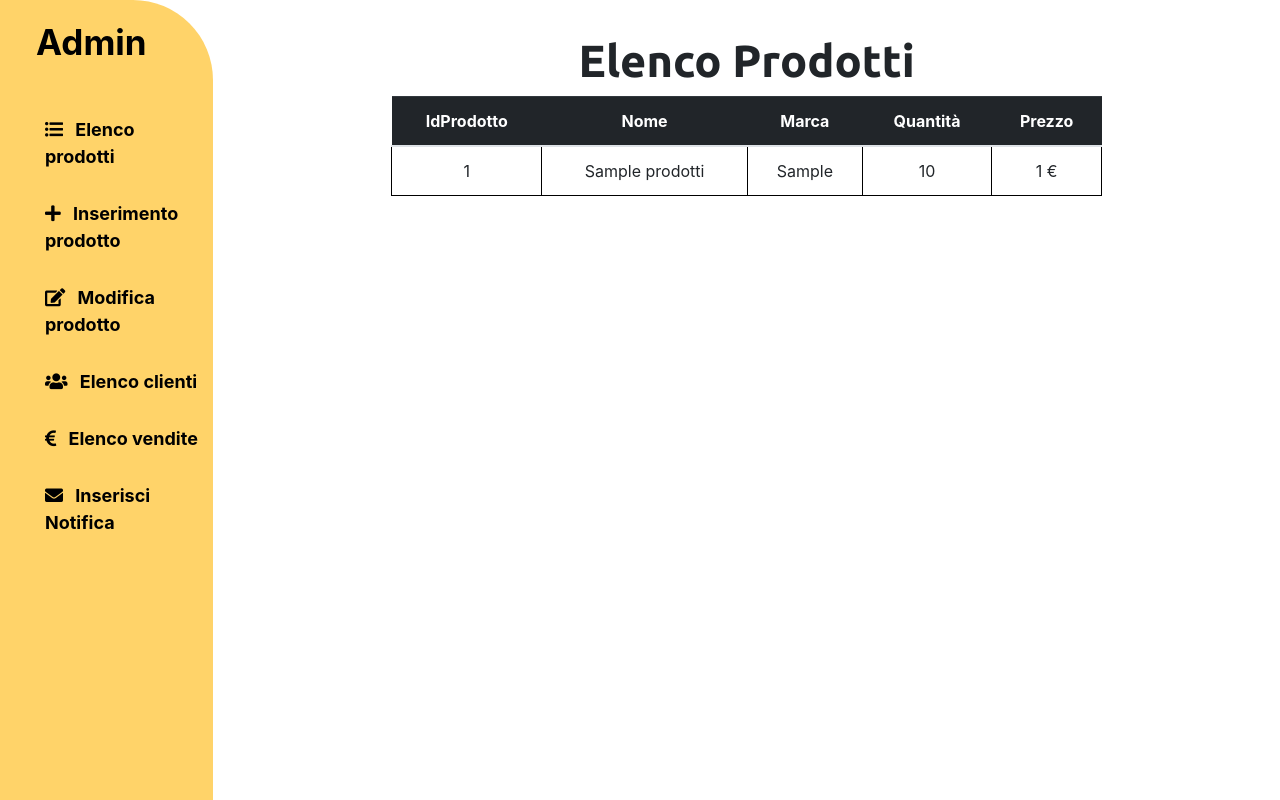
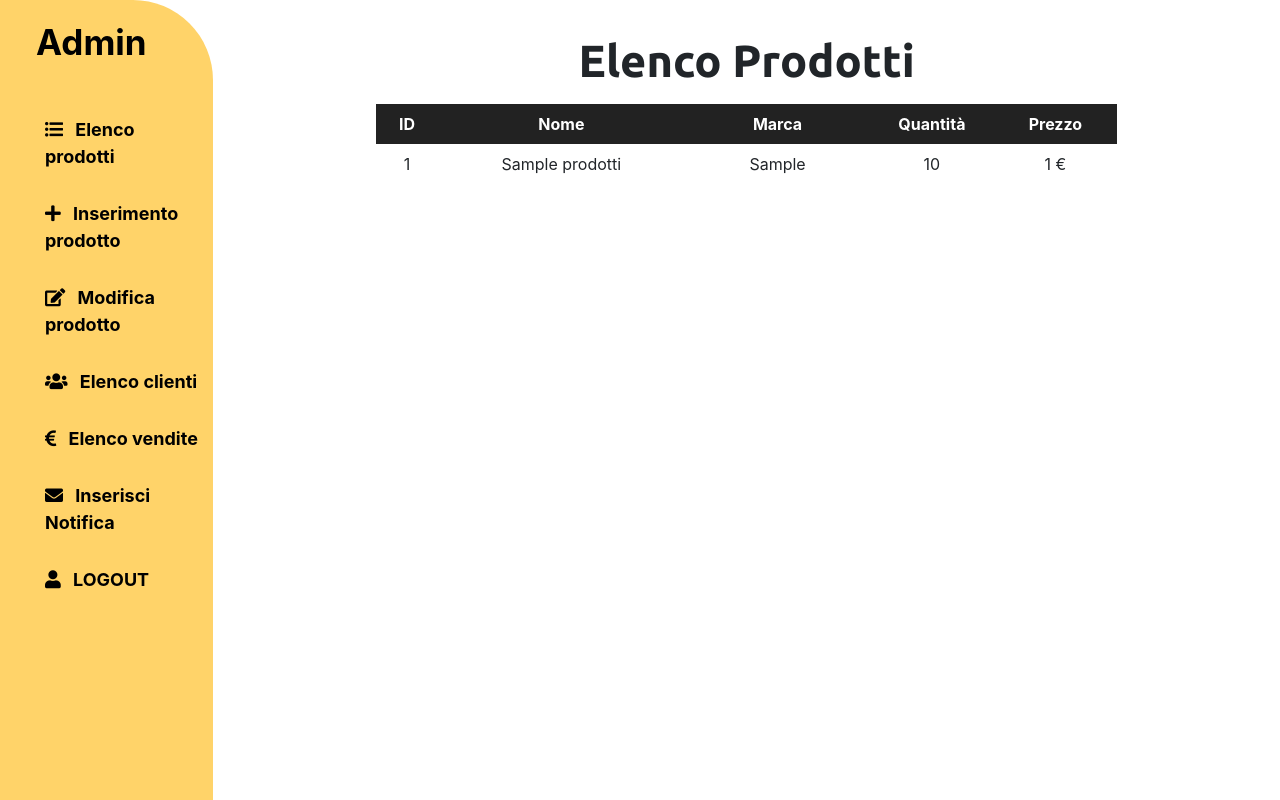
Before and after one commit to giacomoaccursi/labottega, a PHP site: page /admin/index.php in a window 1280 px wide. Run offline with PHP 8.4, Linux system fonts and the light colour scheme; the visitor is signed in with stand-in values (Sample User, id 1); tables that the repository leaves empty hold one stand-in row (values such as "Sample post"); some libraries are stand-ins or nearby versions.

Commit message:
responsive table and logout button

```diff
--- a/logout.php
+++ b/admin/logout.php
@@ -2,4 +2,4 @@
 require_once 'bootstrap.php';
 
 session_destroy();
-header("location: login.php");
+header("location:".ROOT."index.php");
--- a/admin/template/base.php
+++ b/admin/template/base.php
@@ -52,6 +52,10 @@
                         <i class="fas fa-envelope pr-2"></i>
                         Inserisci Notifica
                     </a>
+                    <a href="logout.php">
+                        <i class="fas fa-user pr-2"></i>
+                        LOGOUT
+                    </a>
                 </aside>
             </div>
             <div class="col-12 col-md-10">
--- a/admin/template/products_list.php
+++ b/admin/template/products_list.php
@@ -4,7 +4,7 @@
     <div class="col-12 col-md-8 text-center my-4 nopadding">
         <h1>Elenco Prodotti</h1>
         <?php if (count($templateParams["prodotti"]) > 0) : ?>
-            <table class=" table text-center admin-basic-table">
+            <!-- <table class=" table text-center admin-basic-table">
                 <div class="row ">
                     <thead class="table-dark">
                         <tr>
@@ -26,7 +26,24 @@
                             </tr>
                         <?php endforeach; ?>
                     </tbody>
-            </table>
+            </table> -->
+            <div class="row pt-2 pb-2 mt-3 admin-products-list-title text-center">
+            <div class="col-1">ID</div>
+            <div class="col-4">Nome</div>
+            <div class="col-3">Marca</div>
+            <div class="col-2">Quantità</div>
+            <div class="col-2">Prezzo</div>
+            </div>
+            <?php foreach ($templateParams["prodotti"] as $prodotto) : ?>
+            <div class="row pt-2 text-center">
+            <div class="col-1"><?php echo ($prodotto["id"]); ?></div>
+            <div class="col-4"><?php echo ($prodotto["nome"]); ?></div>
+            <div class="col-3"><?php echo ($prodotto["marca"]); ?></div>
+            <div class="col-2"><?php echo ($prodotto["quantità"]); ?></div>
+            <div class="col-2"><?php echo ($prodotto["prezzo"]); ?> €</div>
+            </div>
+            <?php endforeach; ?>
+
         <?php else : ?>
             <p> Non ci sono prodotti da visualizzare. </p>
         <?php endif; ?>
--- a/database/database.php
+++ b/database/database.php
@@ -308,7 +308,7 @@ class DatabaseHelper
     }
 
     public function getNotificationsByUser($idCliente){
-        $stmt = $this->db->prepare("SELECT *  FROM notifiche WHERE idCliente = ?  ORDER BY 'data' DESC");
+        $stmt = $this->db->prepare("SELECT messaggio,data  FROM notifiche WHERE idCliente = ?  ORDER BY data DESC");
         $stmt->bind_param('i', $idCliente);
         $stmt->execute();
         $result = $stmt->get_result();
--- a/login.php
+++ b/login.php
@@ -38,6 +38,7 @@ if(isUserLoggedIn()){
                 $dbh->insertNotification($_SESSION["id"],"Il prodotto ".$prodotto["nome"]." sta per terminare, compralo ora !");
             }
         }
+        sendEmail('aropmaca9991@gmail.com','Benvenuto','benvenuto nella bottega');
         header("location: dashboard.php");
     }elseif($_SESSION["tipo"]==1){
         header("location: admin/index.php");
--- a/public/css/style.css
+++ b/public/css/style.css
@@ -358,10 +358,17 @@ h1#admin-dashboard-title{
     font-weight: bold;
 }
 
+.admin-products-list-title{
+    background:rgb(34, 34, 34);
+    color: #fff;
+    font-weight: bold;
+}
+
 p#aside-title{
     font-size: 35px;
     font-weight: bold;
 }
+
 
 aside {
     color: #000;
--- a/utils/login-functions.php
+++ b/utils/login-functions.php
@@ -18,4 +18,11 @@ function isValidEmail($input_email,$allEmails){
     return true;
 }
 
+function sendEmail($to,$subject,$message){
+    $headers =  'From: webmaster@example.com' . "\r\n" .
+                'Reply-To: webmaster@example.com' . "\r\n" .
+                'X-Mailer: PHP/' . phpversion();
+    mail($to,$subject,$message,$headers);
+}
+
 ?>
```
